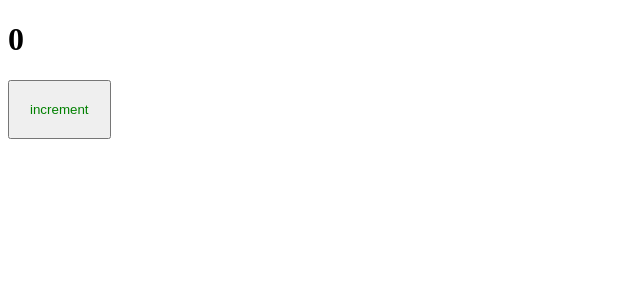
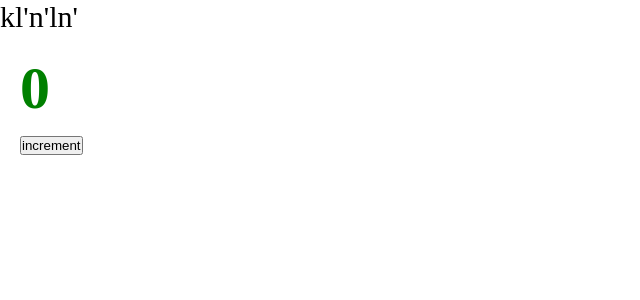
Before and after one commit to octo-s/literate-octo-doodle, a React app: page / in a window 1280 px wide. Shown: the top 300 px of the page, without its empty margins (0-640 px from the left). Built offline with nearby package versions, Linux system fonts and the light colour scheme.

Commit message:
add css modules

```diff
--- a/components/Counter.scss
+++ b/components/Counter.module.scss
@@ -1,4 +1,4 @@
-button {
+.button {
   padding: 20px;
   color: green;
 }
--- a/components/Counter.tsx
+++ b/components/Counter.tsx
@@ -1,5 +1,5 @@
 import React, {useState} from 'react';
-import './Counter.scss';
+import classes from './Counter.module.scss';
 
 export const Counter = () => {
     const [count, setCount] = useState(0);
@@ -9,7 +9,7 @@
     }
 
     return (
-        <div>
+        <div className={classes.button}>
             <h1>{count}</h1>
             <button onClick={increment}>increment</button>
         </div>
--- /dev/null
+++ b/src/App.tsx
@@ -0,0 +1,13 @@
+import React from 'react';
+import {Counter} from "../components/Counter";
+import './index.scss'
+const App = () => {
+    return (
+        <div  className="app">
+            kl'n'ln'
+            <Counter  />
+        </div>
+    );
+};
+
+export default App;
--- /dev/null
+++ b/src/index.scss
@@ -0,0 +1,9 @@
+* {
+  margin: 0;
+  padding: 0;
+  box-sizing: border-box;
+}
+
+.app {
+  font-size: 30px;
+}
--- a/src/index.tsx
+++ b/src/index.tsx
@@ -1,9 +1,10 @@
 import {render} from 'react-dom'
 import {Counter} from "../components/Counter";
+import App from "./App";
 
 render(
     <div>
-            <Counter />
+        <App />
     </div>,
     document.getElementById('root')
 )
```
Also changed, not shown: src/global.d.ts (added, +7 -0 lines), 2 other files (tests, documents, lock files or other folders).
